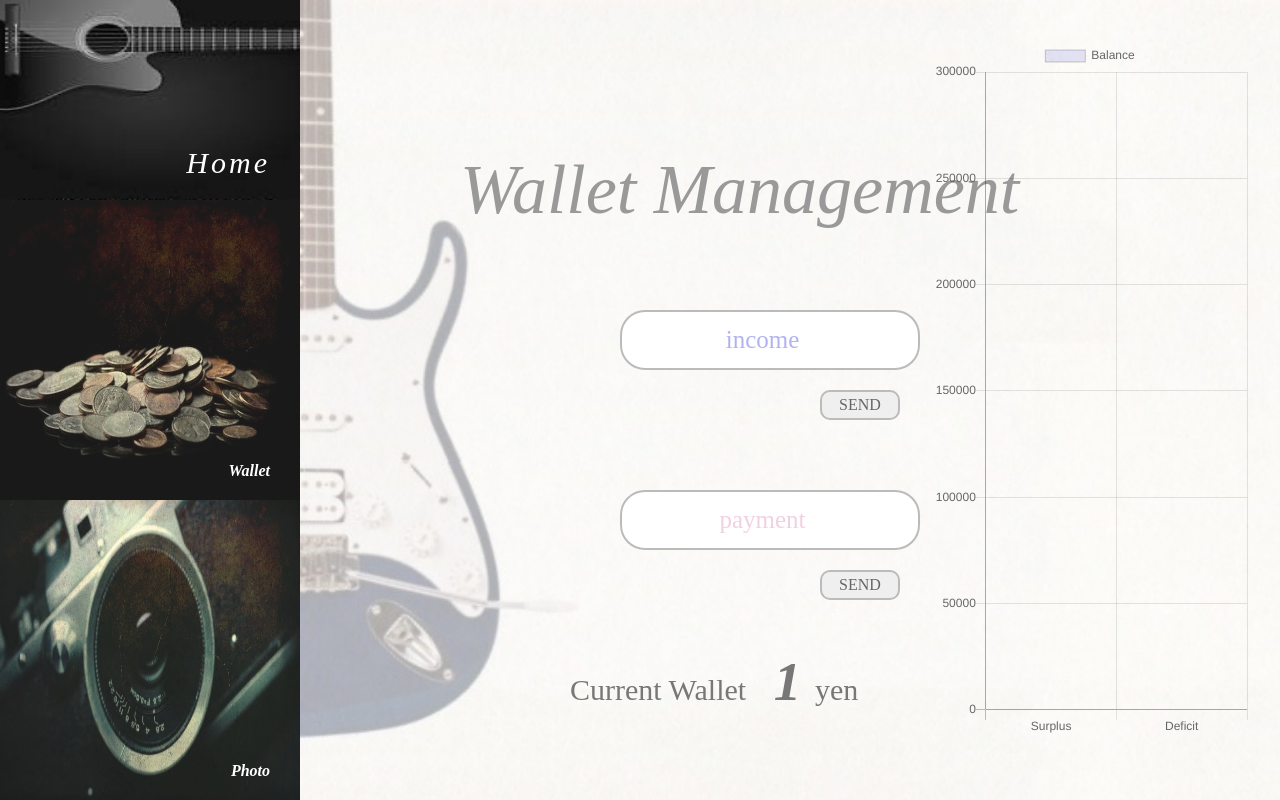
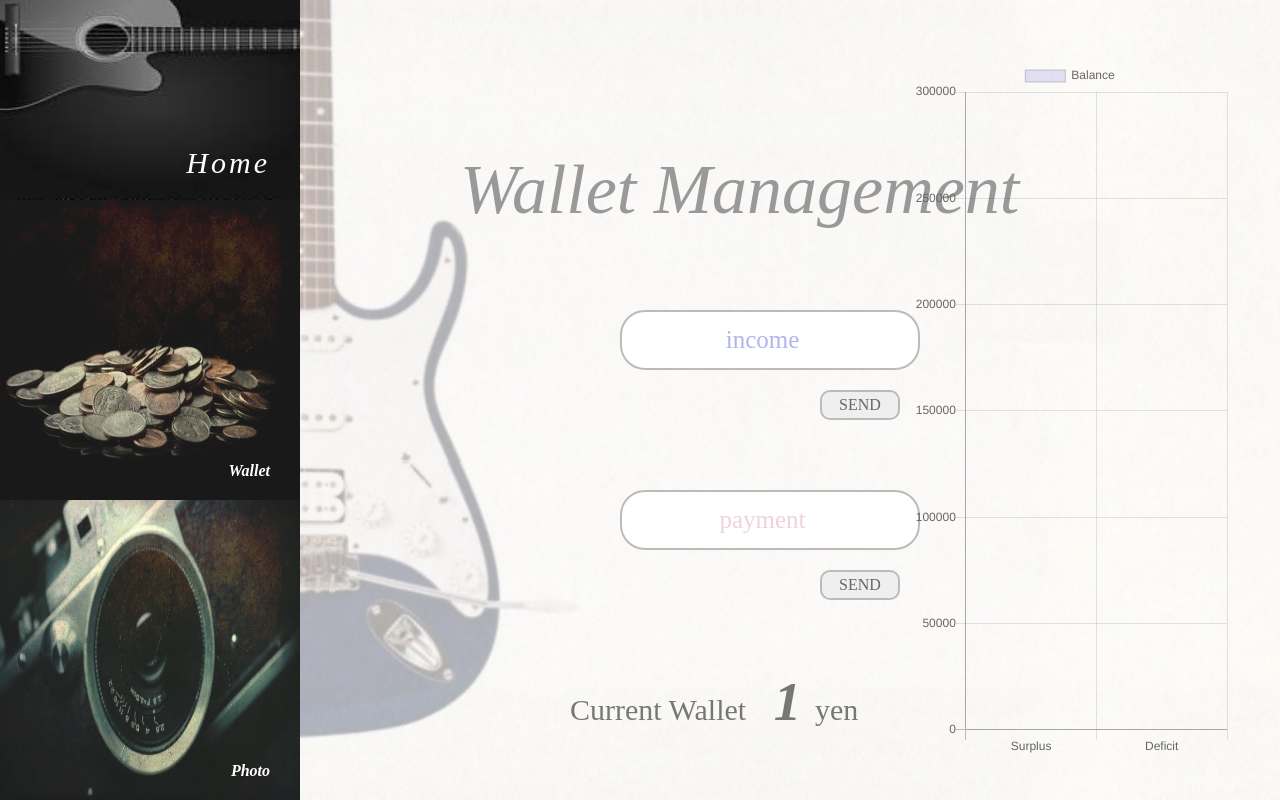
Before and after one commit to tsutomu3011/band-management_django, a Django app: page /wallet in a window 1280 px wide. Run offline with Django 3.2, Linux system fonts and the light colour scheme; tables that the repository leaves empty hold one stand-in row (values such as "Sample post"); some libraries are stand-ins or nearby versions.

Commit message:
barchartの修正

```diff
--- a/static/top/css/wallet.css
+++ b/static/top/css/wallet.css
@@ -58,7 +58,7 @@
   margin-left: 200px;
 }
 .wallet .current__savings {
-  padding: 50px 0 0 270px;
+  padding: 70px 0 0 270px;
 }
 .wallet .current__savings p {
   font-size: 30px;
@@ -72,8 +72,8 @@
 }
 .wallet__graph {
   position: absolute;
-  top: 40px;
-  right: 30px;
+  top: 60px;
+  right: 50px;
 }
 }
 
```
